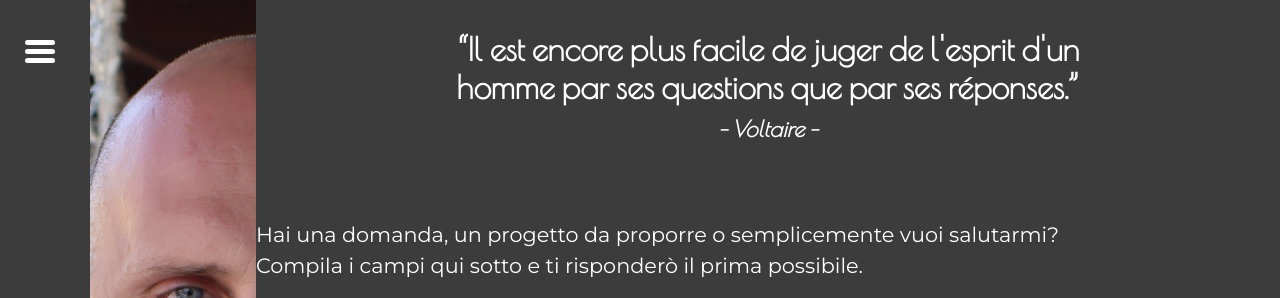
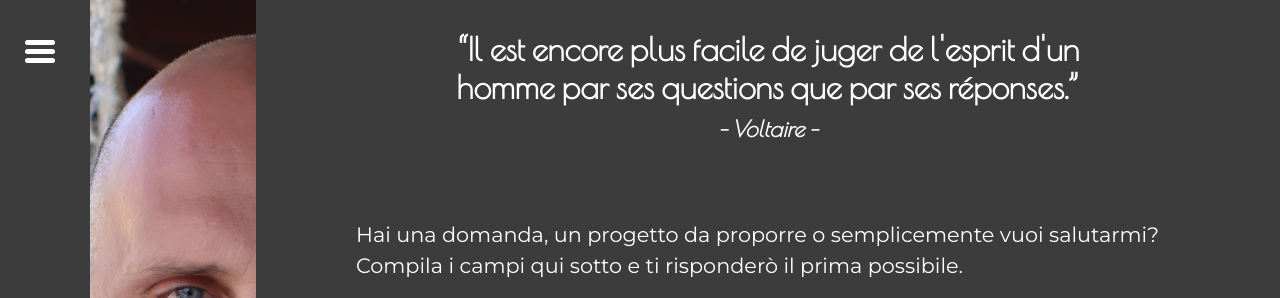
Before and after one commit to prpetrignani/my-web-site, a plain HTML site: page contact.html in a window 1280 px wide. Shown: the top 298 px of the page. Drawn offline with nearby package versions, Linux system fonts and the light colour scheme; a web font is replaced by a local one.

Commit message:
pagina contatti

```diff
--- a/style/style.css
+++ b/style/style.css
@@ -173,16 +173,20 @@ p {
 
 /* Contenitore principale del form */
 
+#contact-intro, button {
+    margin-left: 100px;
+}
+
 #contact-intro p{
     margin-top: 75px;
     margin-bottom: 20px;
 }
 
 @keyframes comparsaGraduale {
-  from {
+from {
     transform: translateY(-60px); /* Leggero spostamento dal basso */
   }
-  to {
+to {
     opacity: 1;
     transform: translateY(0);
   }
@@ -193,12 +197,7 @@ form .form-group, #invia {
     animation: comparsaGraduale 0.6s ease-out forwards;
 }
 
-form, #contact-intro {
-    display: flex;
-    flex-direction: column;
-}
-
-/* Gruppi di campi */
+    /* Gruppi di campi */
 .form-group {
     margin-bottom: 35px;
 }
```
